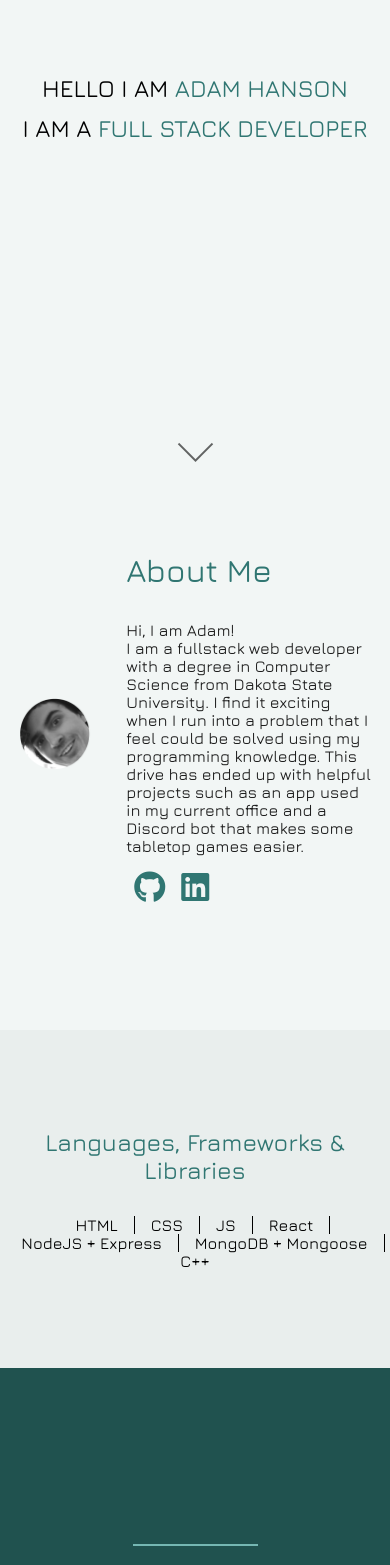
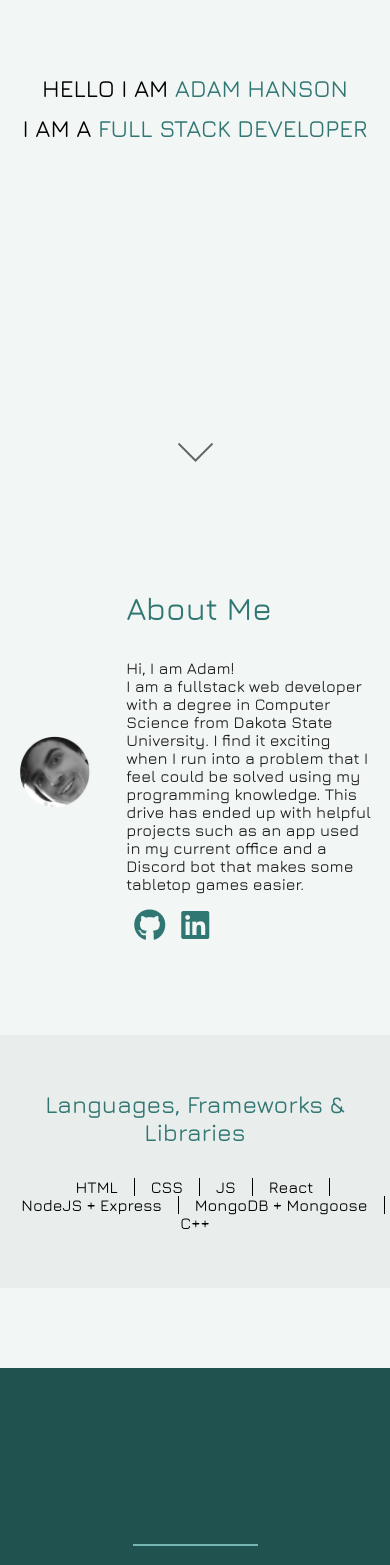
Before and after one commit to ajhanson22227/portfolio, a React (Create React App) app: page / in a window 390 px wide. Shown: the part 320-1885 px from the top of the page. Built offline with nearby package versions, Linux system fonts and the light colour scheme.

Commit message:
Responsive styling

```diff
--- a/src/components/Summary/Skills/Skills.css
+++ b/src/components/Summary/Skills/Skills.css
@@ -1,9 +1,9 @@
 .skills-outside-container{
     background-color: #E9EEED;
-    height: 40%;
+    height: 30%;
     position: absolute;
     width: 100%;
-    bottom: 0;
+    bottom: 5em;
 }
 
 .skills-inside-container{
--- a/src/components/Summary/Summary.css
+++ b/src/components/Summary/Summary.css
@@ -4,3 +4,9 @@
     /* height: calc(var(--vh, 1vh) * 100); */
     width: 100%
 }
+
+@media only screen and (max-width: 1400px){
+    .summary-container{
+        padding-top: 3.2em;
+    }
+}
```
